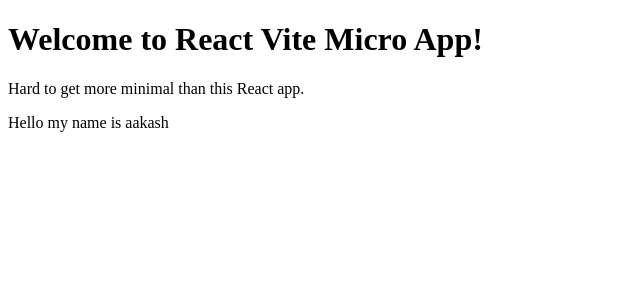
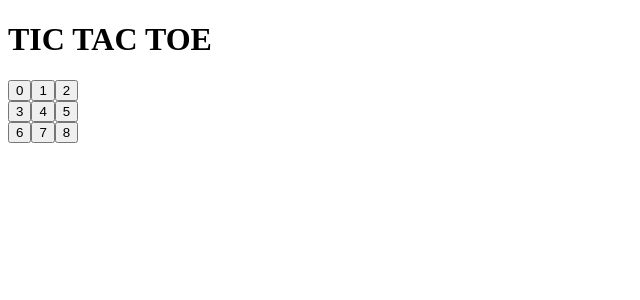
Before and after one commit to AakashDhanyamraju/tictactoe, a React (Vite) app: page / in a window 1280 px wide. Shown: the top 300 px of the page, without its empty margins (0-640 px from the left). Built offline with nearby package versions, Linux system fonts and the light colour scheme.

Commit message:
created board and square components:

```diff
--- a/src/App.jsx
+++ b/src/App.jsx
@@ -1,12 +1,12 @@
 import React from "react";
+import Board from "./components/Board";
 
 const App = () => {
   return(
-    <>
-    <h1>Welcome to React Vite Micro App!</h1>
-    <p>Hard to get more minimal than this React app.</p>
-    <p>Hello my name is aakash</p>
-  </>)
+    <div>
+    <h1>TIC TAC TOE</h1>
+    <Board></Board>
+  </div>)
 };
 
 export default App;
--- /dev/null
+++ b/src/components/Board.jsx
@@ -0,0 +1,25 @@
+import React from "react";
+import Square from './Square';
+ const Board = () => {
+     return (
+       <div>
+         <div>
+           <Square value={0} />
+           <Square value={1} />
+           <Square value={2} />
+         </div>
+         <div>
+           <Square value={3} />
+           <Square value={4} />
+           <Square value={5} />
+         </div>
+         <div>
+           <Square value={6} />
+           <Square value={7} />
+           <Square value={8} />
+         </div>
+       </div>
+     );
+ }
+
+export default Board
--- /dev/null
+++ b/src/components/Square.jsx
@@ -0,0 +1,6 @@
+import React from "react";
+ const Square = ({value}) => {
+     return <button type="button">{ value }</button>;
+    };
+
+export default Square
```
